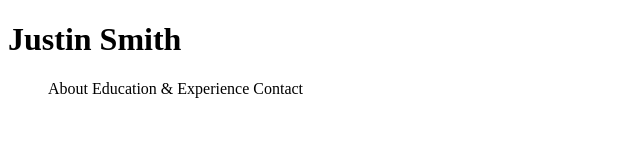
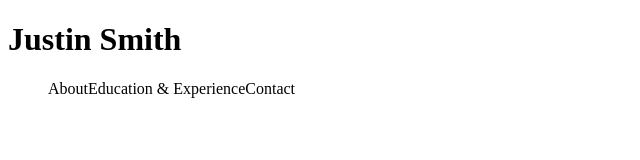
Before and after one commit to Justin200207/justin200207.github.io, a plain HTML site: page index.html in a window 1280 px wide. Shown: the full height of the page, 0-640 px from the left. Drawn offline with Linux system fonts and the light colour scheme.

Commit message:
Update styles.css

```diff
--- a/styles.css
+++ b/styles.css
@@ -1,3 +1,6 @@
+ul{
+  list-style-type: none;
+  align: center;
 li {
-  display: inline;
+  float: left;
 }
```
